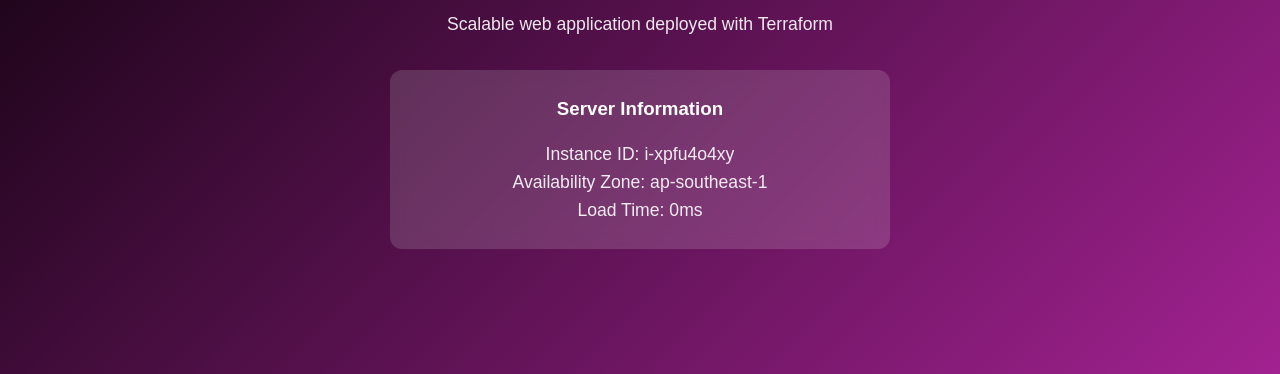
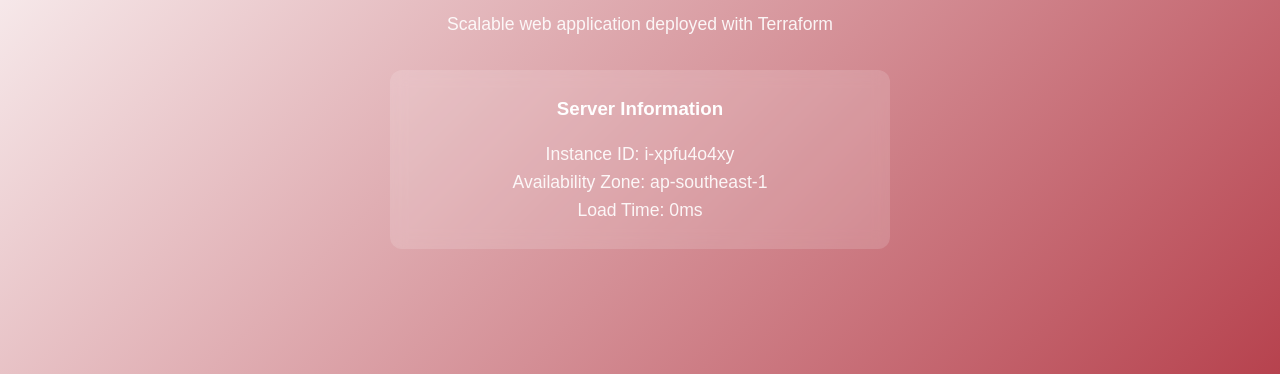
Before and after one commit to thidaa3321/aws-web-app-project, a plain HTML site: page web-app/index.html in a window 1280 px wide. Shown: the part 230-604 px from the top of the page. Drawn offline with Linux system fonts and the light colour scheme; no server answers.

Commit message:
style changed

```diff
--- a/web-app/css/style.css
+++ b/web-app/css/style.css
@@ -8,7 +8,7 @@ body {
     font-family: Arial, sans-serif;
     line-height: 1.6;
     color: #333;
-    background: linear-gradient(135deg, #0e010c 0%, #cb2bb6 100%);
+    background: linear-gradient(135deg, #ffffff 0%, #a20d1c 100%);
     min-height: 100vh;
 }
 
```
